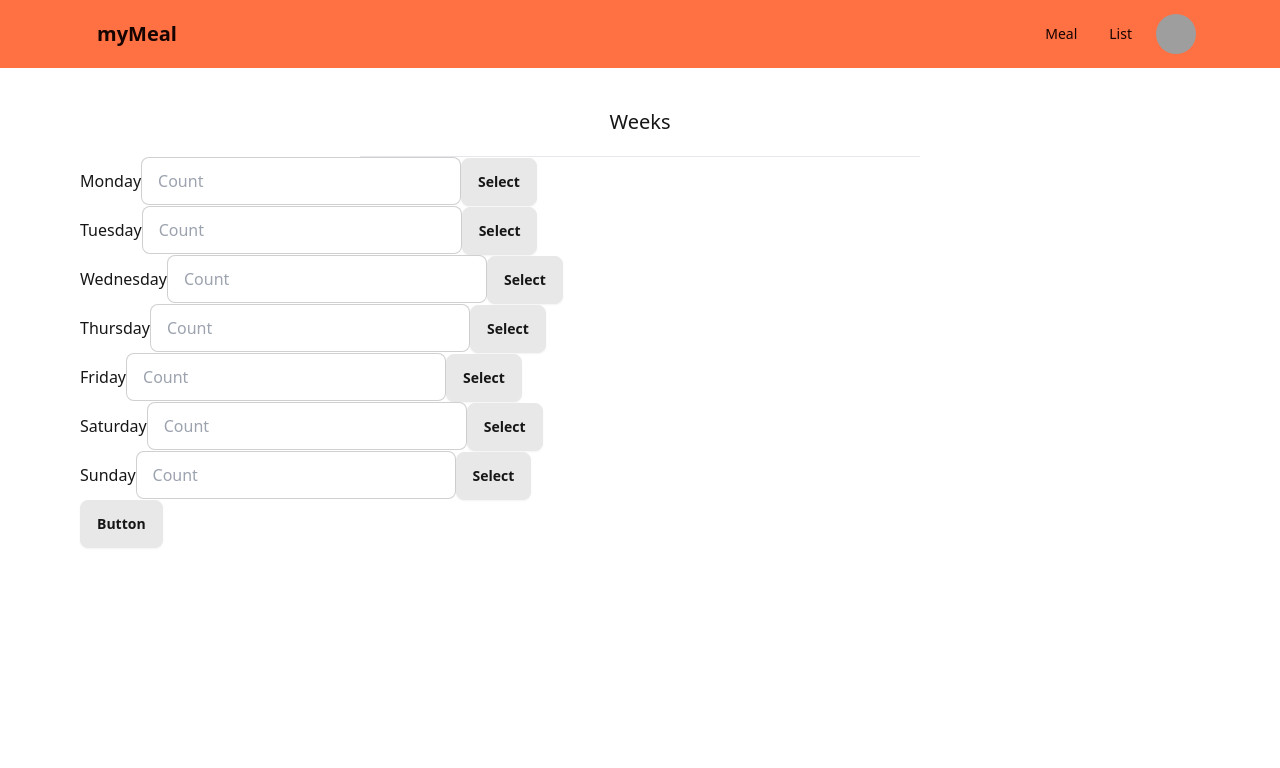
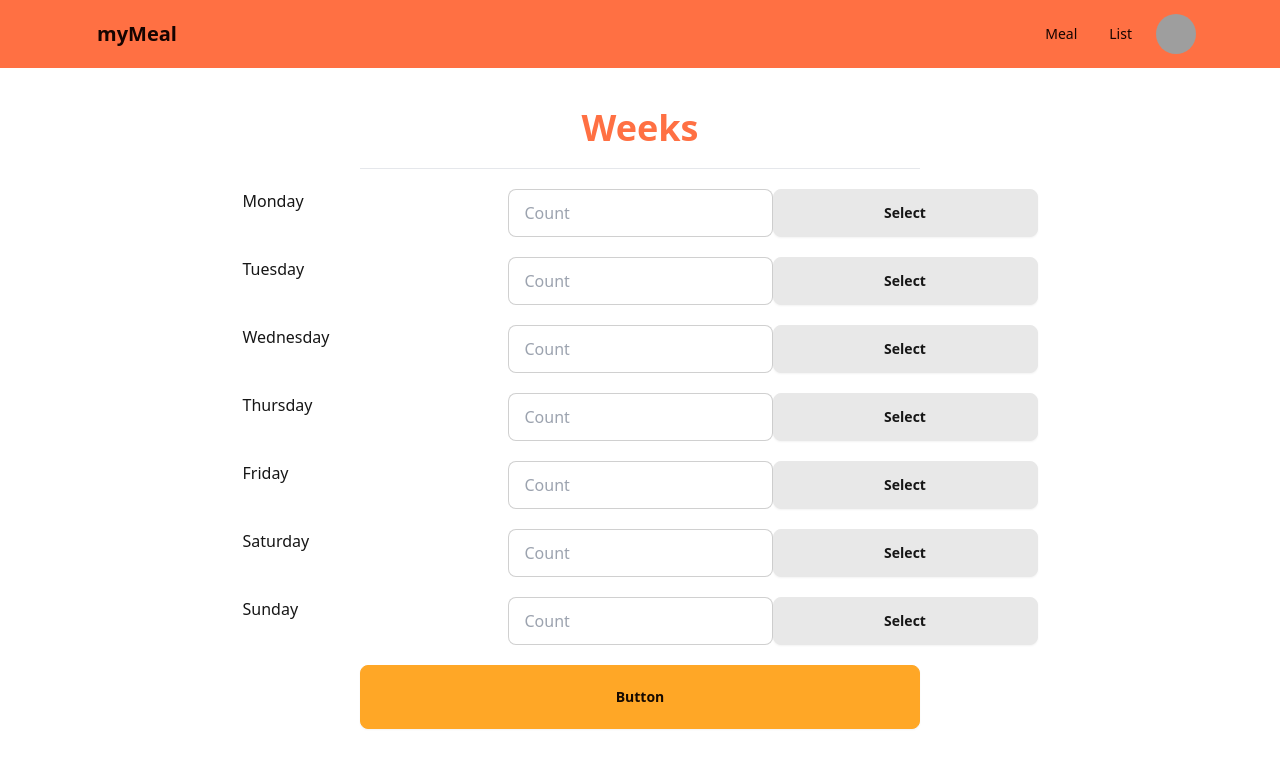
Before and after one commit to TobiasBlankJohansson/meal-fullstack-app, a React (Vite) app in the folder frontend/: page / in a window 1280 px wide. Shown: the top 768 px of the page. Built offline with nearby package versions, Linux system fonts and the light colour scheme; grey boxes are pictures that could not be loaded.

Commit message:
feat:add styling for elements

```diff
--- a/frontend/src/components/Meal/MealWeek.tsx
+++ b/frontend/src/components/Meal/MealWeek.tsx
@@ -14,15 +14,15 @@ export function MealWeek() {
   return (
     <section>
       <header className="flex flex-col items-center">
-        <h2 className="my-5 text-xl">Weeks</h2>
+        <h2 className="my-5 text-4xl text-primary font-bold ">Weeks</h2>
         <hr className="w-2/4"></hr>
       </header>
-      <form>
+      <form className="flex flex-col items-center">
         {week.map((day) => {
           return <WeekFormItem day={day}></WeekFormItem>;
         })}
+        <button className="btn btn-secondary mt-5 w-1/2 h-16">Button</button>
       </form>
-      <button className="btn">Button</button>
     </section>
   );
 }
--- a/frontend/src/components/Meal/WeekFormItem.tsx
+++ b/frontend/src/components/Meal/WeekFormItem.tsx
@@ -4,16 +4,14 @@ type weekFormItemProp = {
 
 export function WeekFormItem({ day }: weekFormItemProp) {
   return (
-    <section>
-      <label>
-        {day}
+    <section className="mt-5 grid grid-cols-3">
+      <label className="">{day}</label>
       <input
         type="text"
         placeholder="Count"
         className="input input-bordered w-full max-w-xs"
       />
       <button className="btn">Select</button>
-      </label>
     </section>
   );
 }
```
Lines whose indentation alone changed are shown as unchanged.
